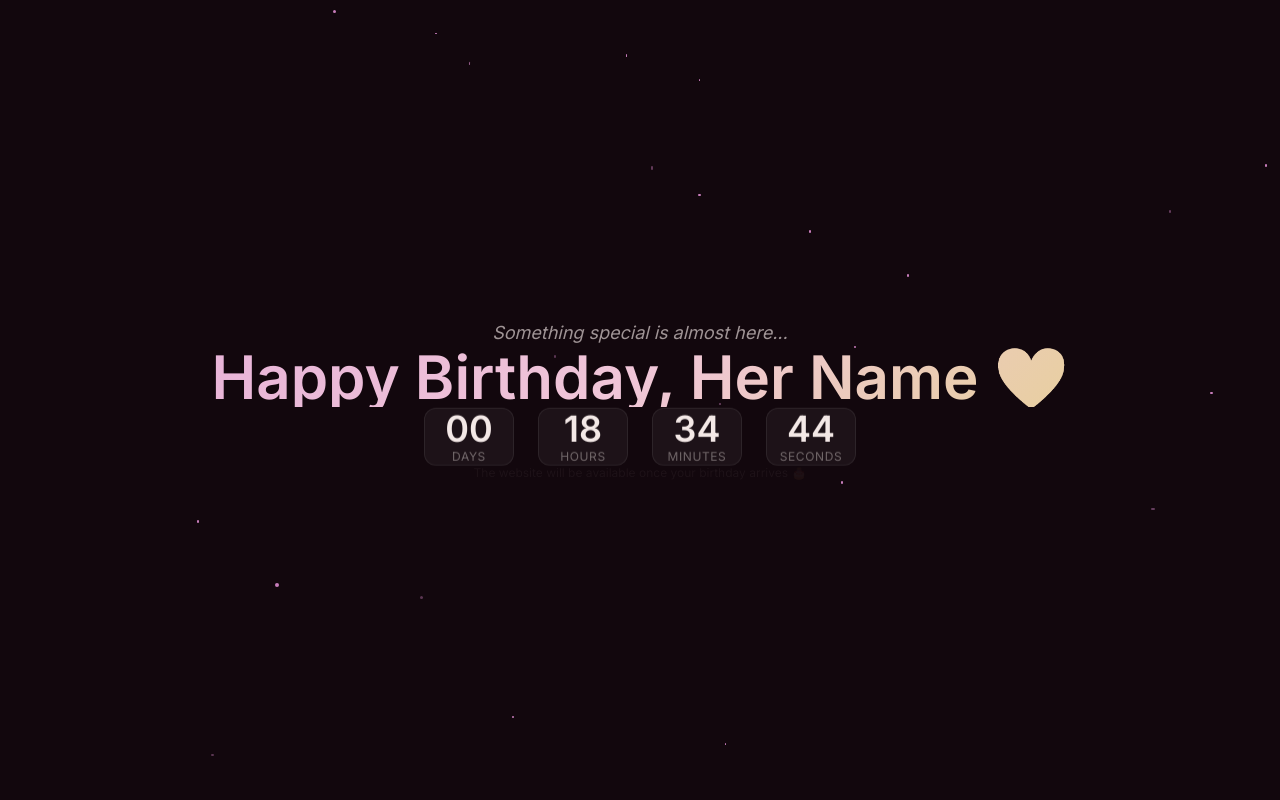
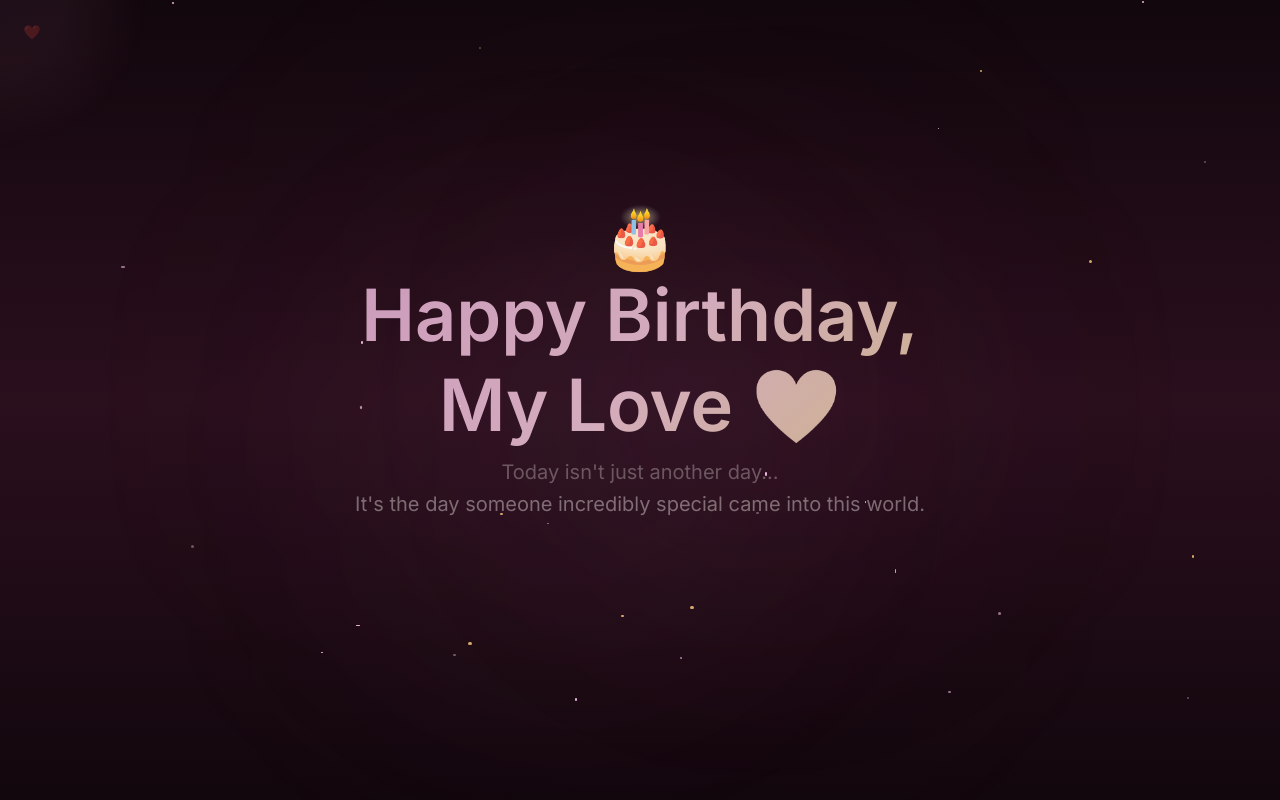
Before and after one commit to Akhil24thakur/birthday-site, a React (Vite) app: page / in a window 1280 px wide. Shown: the top 800 px of the page. Built offline with nearby package versions, Linux system fonts and the light colour scheme; a web font is replaced by a local one.

Commit message:
Set birthday date to today to show full site

```diff
--- a/src/data/siteConfig.js
+++ b/src/data/siteConfig.js
@@ -5,7 +5,7 @@ export const siteConfig = {
 
   heroSubtitle: "A little website made with a lot of love.",
 
-  birthdayDate: "2026-09-06",
+  birthdayDate: "2026-09-05",
 
   music: {
     enabled: false,
```
